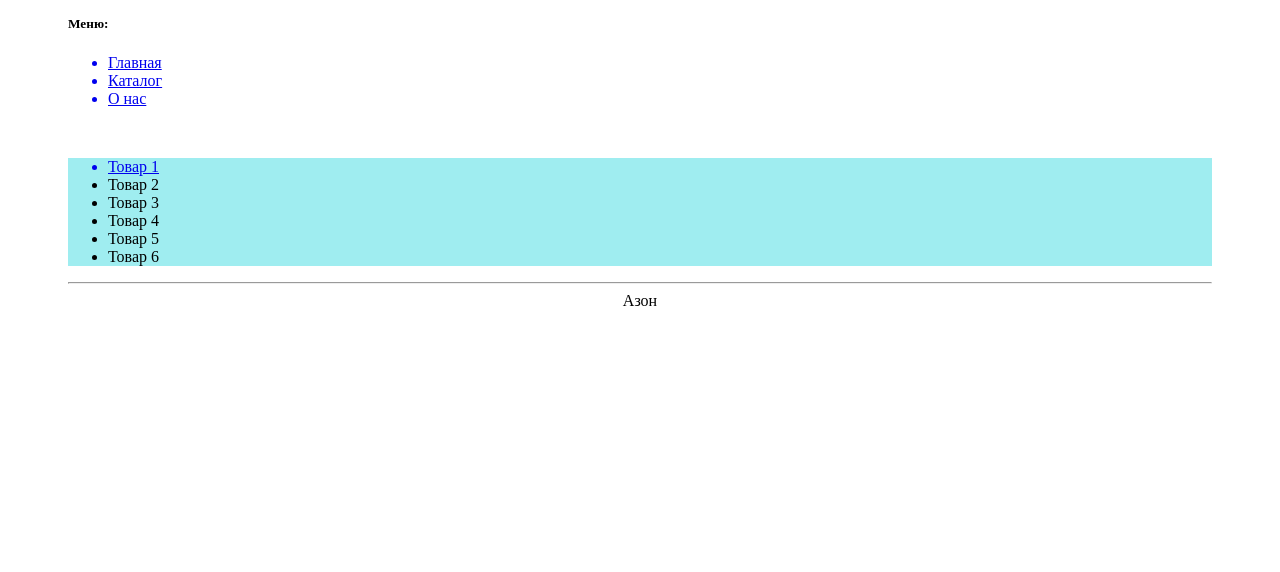
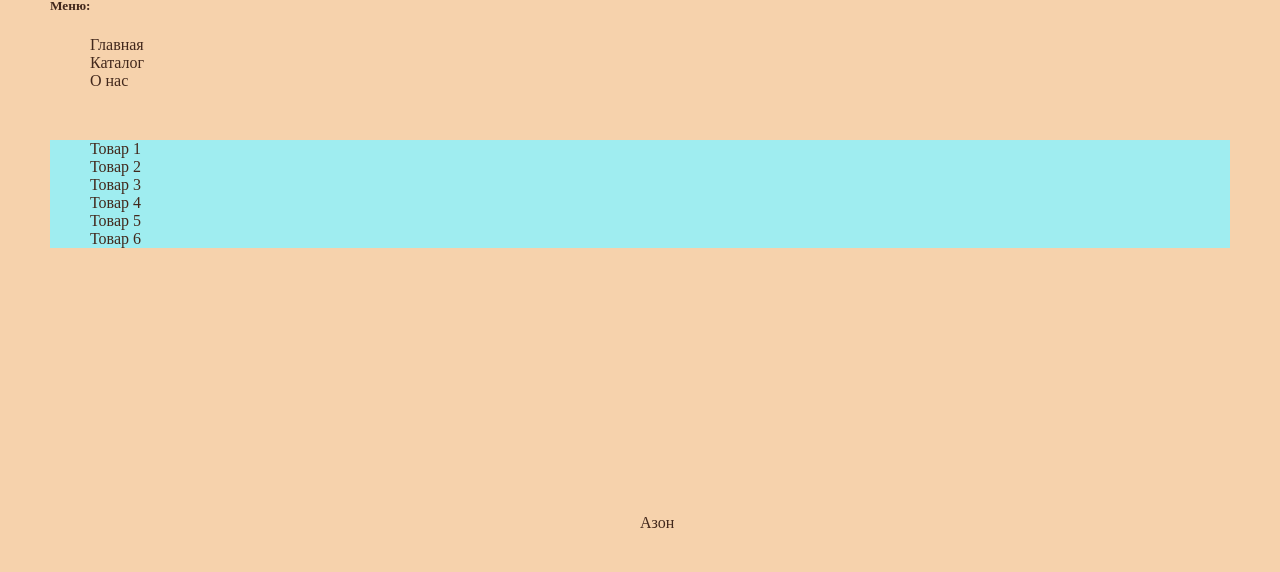
Before and after one commit to SergeevaP/Shop, a plain HTML site: page catalog.html in a window 1280 px wide. Shown: the part 228-800 px from the top of the page. Drawn offline with Linux system fonts and the light colour scheme.

Commit message:
Css added(a bit)

```diff
--- a/catalog.html
+++ b/catalog.html
@@ -2,9 +2,11 @@
 <html>
 	<head>
 	<meta charset="utf-8">
-	<title>Главная</title>
+	<title>Каталог</title>
+	<link rel="stylesheet" href="style.css">
 	</head>
-	<body style="padding:60px;">
+	<body>
+		<div id='container'>
 		<a href="index.html"><img src='logo.png' width='300px'></a>
 		<div>
 			<h5>Меню:</h5>
@@ -25,7 +27,9 @@
 				<a><li>Товар 6</li></a>
 			</ul>
         </div>
-		<hr>
-		<center><span>Азон</span></center>
+
+		<center><span style="position: absolute;
+			bottom: 40px;">Азон</span></center>
+		</div>
 	</body>
 </html>
--- /dev/null
+++ b/style.css
@@ -0,0 +1,38 @@
+li {
+    list-style-type: none;
+   }
+#container {
+    background-color:#f6d2ac;
+    max-width:1200px;
+    position: absolute;
+    top: 0;
+    right: 0;
+    bottom: 0;
+    left: 0;
+    margin: auto;
+    min-width:600px;
+    overflow: hidden;
+    padding:50px;
+
+}
+body {
+    background: rgb(66,40,28);
+    background: -moz-linear-gradient(0deg, rgba(66,40,28,1) 0%, rgba(214,131,79,1) 49%, rgba(230,174,116,1) 100%);
+    background: -webkit-linear-gradient(0deg, rgba(66,40,28,1) 0%, rgba(214,131,79,1) 49%, rgba(230,174,116,1) 100%);
+    background: linear-gradient(0deg, rgba(66,40,28,1) 0%, rgba(214,131,79,1) 49%, rgba(230,174,116,1) 100%);
+    filter: progid:DXImageTransform.Microsoft.gradient(startColorstr="#42281c",endColorstr="#e6ae74",GradientType=1);
+    height: 100%;
+    margin: 0;
+    background-repeat: no-repeat;
+    background-attachment: fixed;
+    color:rgba(66,40,28,1);
+
+}
+a {
+    text-decoration: none;
+    color:rgba(66,40,28,1);
+}
+.down {
+    position: absolute;
+    bottom: 40px;
+}
```
Also changed, not shown: about.html (+5 -2 lines), index.html (+6 -2 lines).
